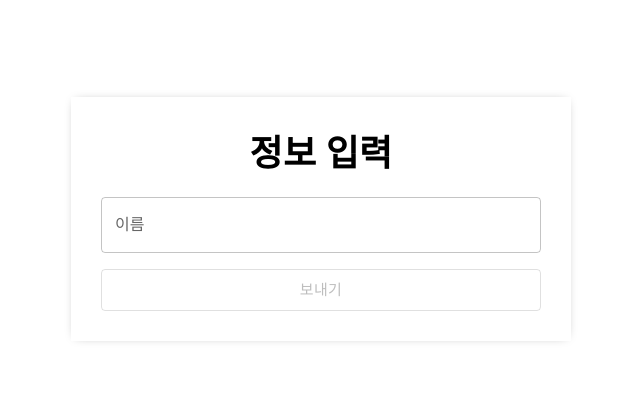
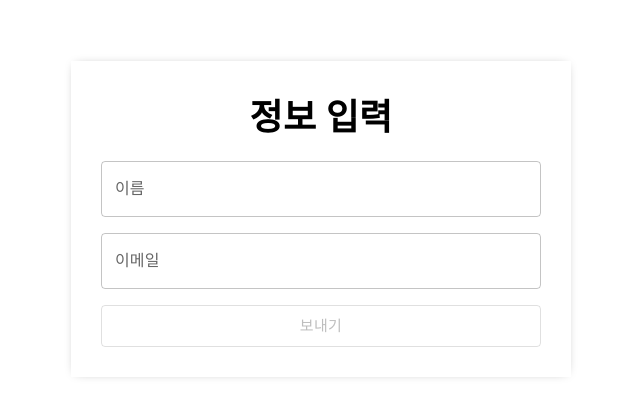
Before and after one commit to Tech5818/Chat-Client, a React (Vite) app: page /login in a window 1280 px wide. Shown: the part 181-598 px from the top of the page, without its empty margins (319-959 px from the left). Built offline with nearby package versions, Linux system fonts and the light colour scheme.

Commit message:
:hammer: email input 추가

```diff
--- a/src/page/Login.tsx
+++ b/src/page/Login.tsx
@@ -3,6 +3,7 @@ import { useForm } from "react-hook-form";
 
 interface IFormData {
   name: string;
+  email: string;
 }
 
 export const Login = () => {
@@ -52,6 +53,14 @@ export const Login = () => {
             helperText={errors.name?.message}
             error={!!errors.name?.message}
           />
+          <TextField
+            label="이메일"
+            placeholder="이메일을 입력해주세요"
+            {...register("email")}
+            fullWidth
+            helperText={errors.email?.message}
+            error={!!errors.email?.message}
+          />
           <Button
             type="submit"
             fullWidth
```
